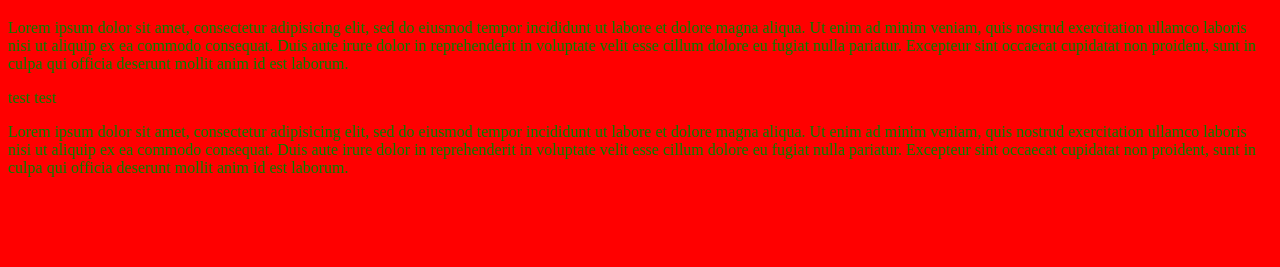
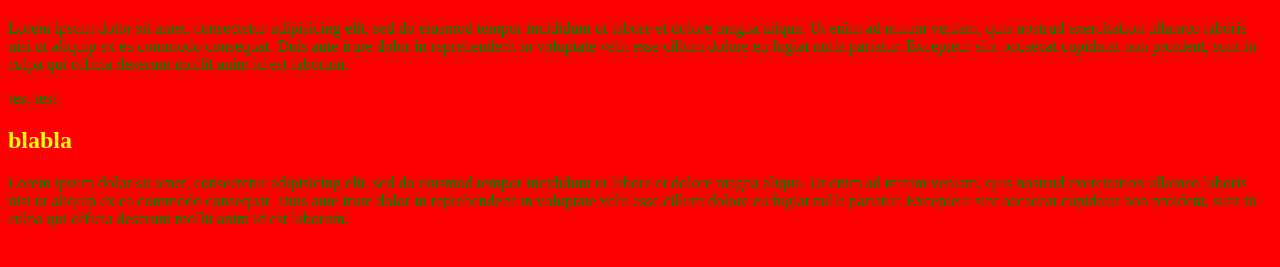
Before and after one commit to aurelieslod/test_git, a plain HTML site: page index.html in a window 1280 px wide. Shown: the part 61-328 px from the top of the page. Drawn offline with Linux system fonts and the light colour scheme.

Commit message:
yellow title

```diff
--- a/CSS/style.css
+++ b/CSS/style.css
@@ -9,3 +9,7 @@ p{
 h1{
   color: blue;
 }
+
+h2{
+  color: yellow;
+}
--- a/index.html
+++ b/index.html
@@ -14,6 +14,8 @@
 
       <p>test test</p>
 
+      <h2>blabla</h2>
+
       <p> Lorem ipsum dolor sit amet, consectetur adipisicing elit, sed do eiusmod tempor incididunt ut labore et dolore magna aliqua. Ut enim ad minim veniam, quis nostrud exercitation ullamco laboris nisi ut aliquip ex ea commodo consequat. Duis aute irure dolor in reprehenderit in voluptate velit esse
         cillum dolore eu fugiat nulla pariatur. Excepteur sint occaecat cupidatat non proident, sunt in culpa qui officia deserunt mollit anim id est laborum.</p>
 
```
